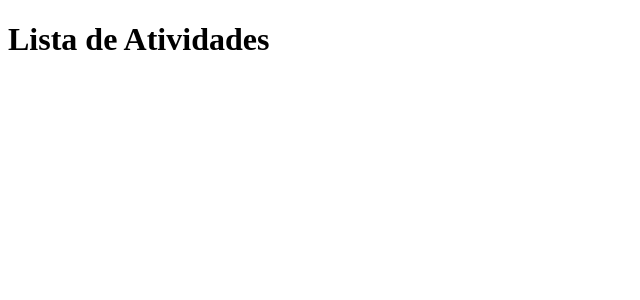
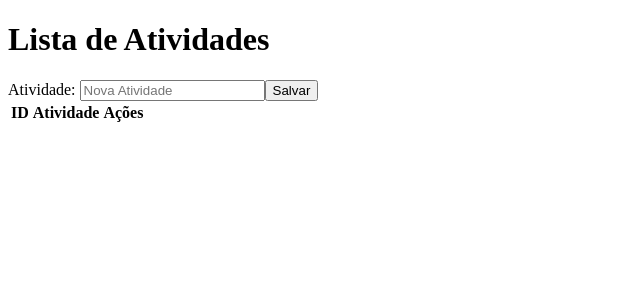
Before and after one commit to Caio-Almeida-P/projeto-aula-pw, an Angular app in the folder projeto/: page / in a window 1280 px wide. Shown: the top 300 px of the page, without its empty margins (0-640 px from the left). Built offline with nearby package versions, Linux system fonts and the light colour scheme.

Commit message:
Mais alterações

```diff
--- a/projeto/src/app/home/home.html
+++ b/projeto/src/app/home/home.html
@@ -4,10 +4,25 @@
 
 <main>
     <section class="formulario">
-        <form action=""></form>
+        <form action="">
+            <label for="nome">Atividade: </label>
+            <input type="text" id="nome" name="nome" placeholder="Nova Atividade">
+
+            <button type="submit">Salvar</button>
+        </form>
     </section>
+
     <section>
+        <table>
+            <thead>
+                <tr>
+                    <th>ID</th>
+                    <th>Atividade</th>
+                    <th>Ações</th>
+                </tr>
+            </thead>
 
+        </table>
     </section>
 </main>
 
```
